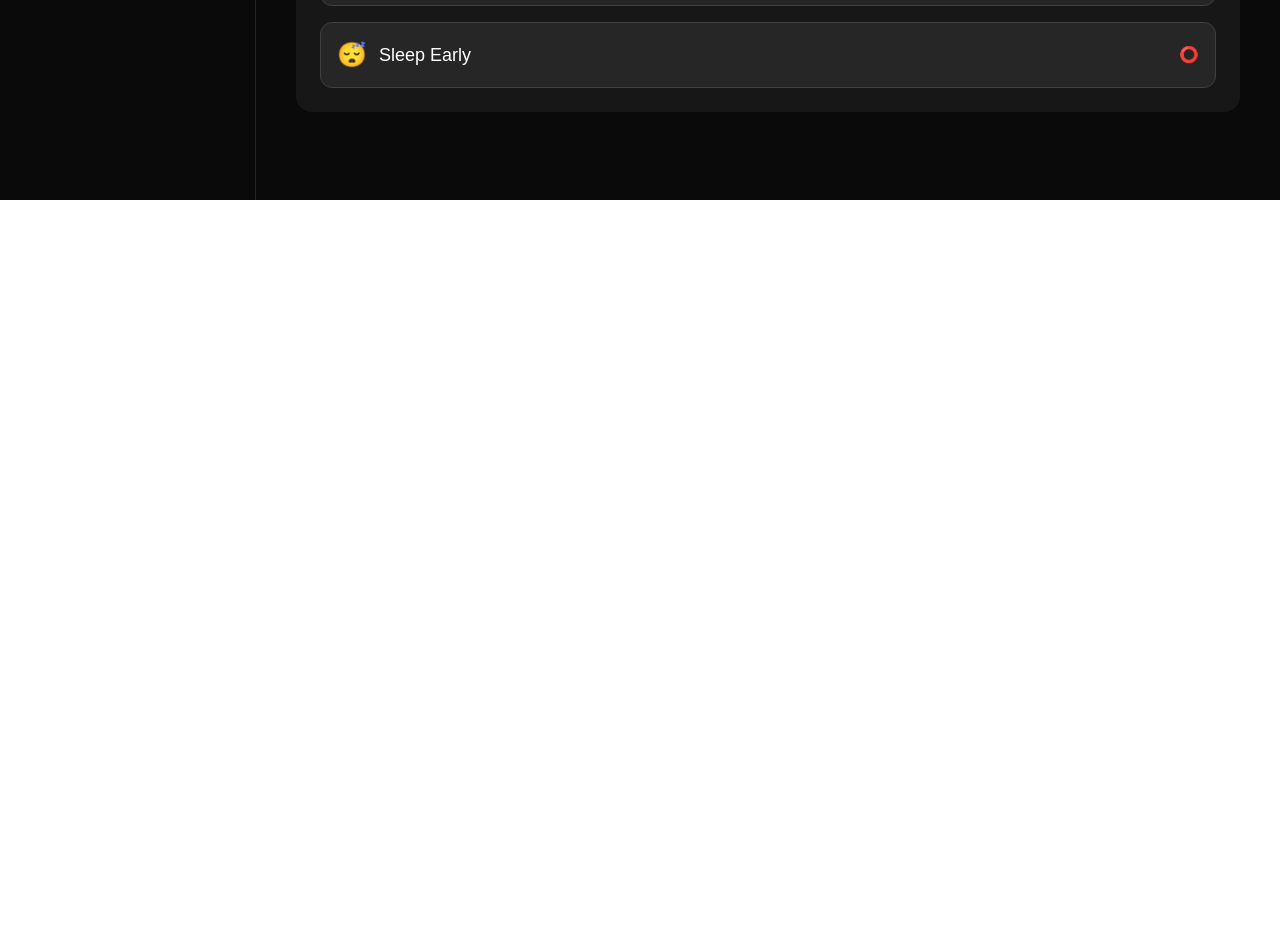
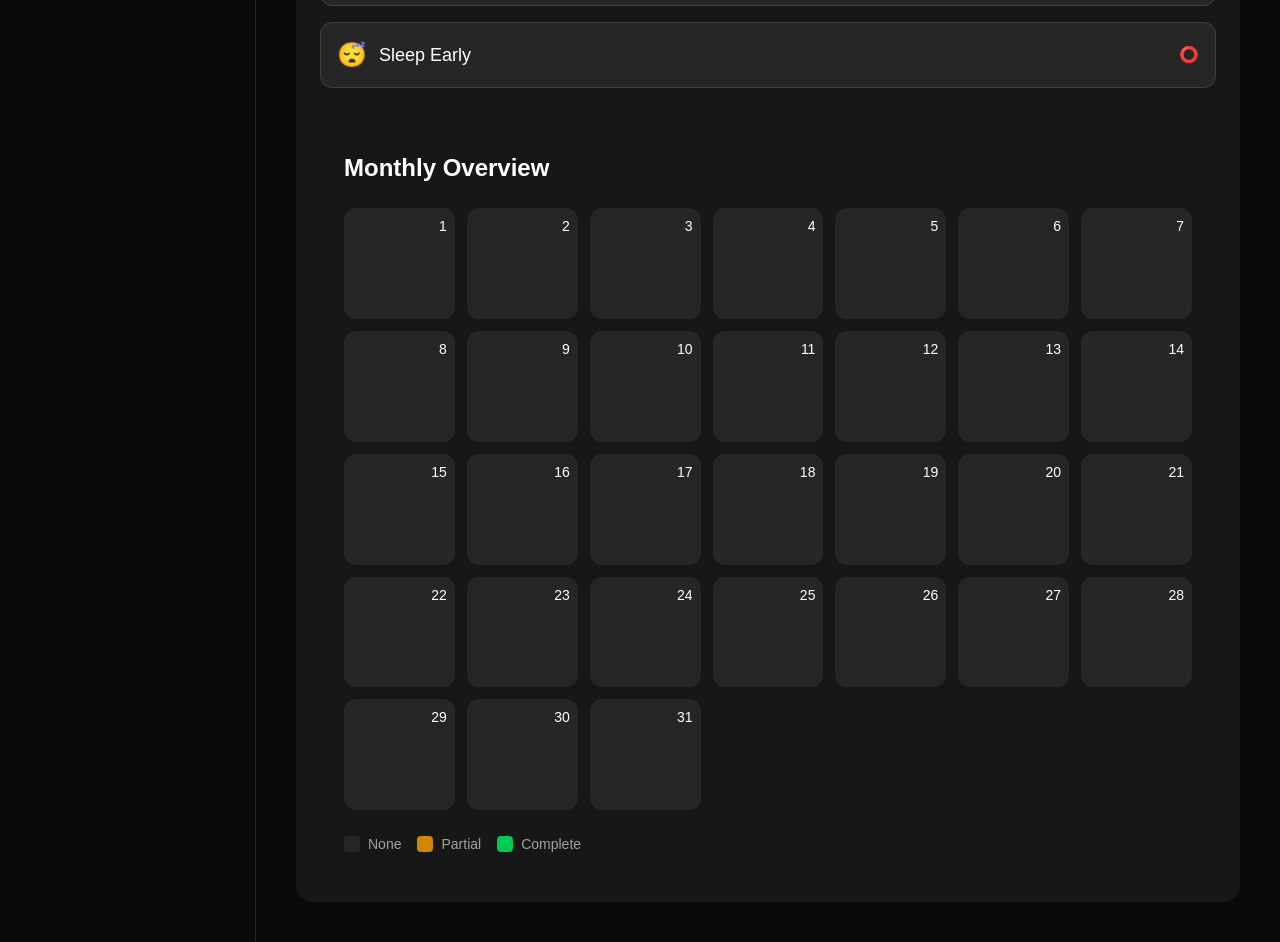
Before and after one commit to nngnamm/habit-analytics, a Next.js app: page / in a window 1280 px wide. Shown: the part 600-1542 px from the top of the page. Before the commit the page ends 800 px from the top, so only its background shows below. Built offline with nearby package versions, Linux system fonts and the light colour scheme.

Commit message:
Add monthly calendar heatmap

```diff
--- a/src/components/tracker/habit-tracker.tsx
+++ b/src/components/tracker/habit-tracker.tsx
@@ -3,6 +3,7 @@
 import { useEffect, useState } from "react";
 import { habits } from "@/data/habits";
 import { getTodayDate } from "@/lib/date";
+import MonthCalendar from "./month-calendar";
 
 const STORAGE_KEY = "habit-tracker-data";
 
@@ -106,6 +107,7 @@ export default function HabitTracker() {
           );
         })}
       </div>
+      <MonthCalendar habitData={habitData} />
     </div>
   );
 }
--- /dev/null
+++ b/src/components/tracker/month-calendar.tsx
@@ -0,0 +1,86 @@
+"use client";
+
+import { habits } from "@/data/habits";
+import {
+  eachDayOfInterval,
+  endOfMonth,
+  format,
+  startOfMonth,
+} from "date-fns";
+
+type HabitData = {
+  [date: string]: number[];
+};
+
+type Props = {
+  habitData: HabitData;
+};
+
+export default function MonthCalendar({
+  habitData,
+}: Props) {
+  const today = new Date();
+
+  const days = eachDayOfInterval({
+    start: startOfMonth(today),
+    end: endOfMonth(today),
+  });
+
+  function getCompletionColor(date: string) {
+    const completed = habitData[date]?.length || 0;
+
+    if (completed === 0) {
+      return "bg-neutral-800";
+    }
+
+    if (completed === habits.length) {
+      return "bg-green-500";
+    }
+
+    return "bg-yellow-600";
+  }
+
+  return (
+    <div className="mt-10 rounded-2xl bg-neutral-900 p-6">
+      <h2 className="text-2xl font-semibold">
+        Monthly Overview
+      </h2>
+
+      <div className="mt-6 grid grid-cols-7 gap-3">
+        {days.map((day) => {
+          const dateKey = format(day, "yyyy-MM-dd");
+
+          return (
+            <div
+              key={dateKey}
+              className={`aspect-square rounded-xl p-2 text-sm transition ${getCompletionColor(
+                dateKey
+              )}`}
+            >
+              <div className="flex h-full items-start justify-end">
+                {format(day, "d")}
+              </div>
+            </div>
+          );
+        })}
+      </div>
+
+      <div className="mt-6 flex gap-4 text-sm text-neutral-400">
+        <div className="flex items-center gap-2">
+          <div className="h-4 w-4 rounded bg-neutral-800" />
+          None
+        </div>
+
+        <div className="flex items-center gap-2">
+          <div className="h-4 w-4 rounded bg-yellow-600" />
+          Partial
+        </div>
+
+        <div className="flex items-center gap-2">
+          <div className="h-4 w-4 rounded bg-green-500" />
+          Complete
+        </div>
+      </div>
+    </div>
+  );
+}
```
